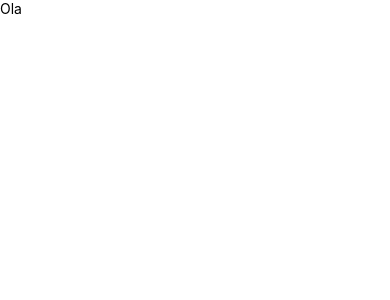
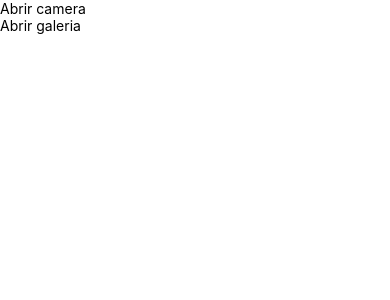
Before and after one commit to KristianKirschner/aprendizado-react-native, a React Native app: screen / in a window 390 px wide. Shown: the top 300 px of the page. Built offline with nearby package versions, Linux system fonts and the light colour scheme.

Commit message:
Buscando imagens da galeria

```diff
--- a/App.js
+++ b/App.js
@@ -1,9 +1,46 @@
-import { Text, View } from 'react-native';
+import { useState } from 'react';
+import { Image, Text, TouchableOpacity, View } from 'react-native';
+import { launchImageLibrary } from 'react-native-image-picker';
 
 export default function App() {
+  const [photo, setPhoto] = useState(null);
+
+  function openAlbum() {
+    const options = {
+      mediaType: 'photo',
+      quality: 1,
+      selectionLimit: 2,
+    };
+
+    launchImageLibrary(options, respose => {
+      if (respose.didCancel) {
+        console.log('CANCELADO');
+      }
+
+      console.log(respose.assets);
+      setPhoto(respose.assets[0].uri);
+    });
+  }
+
   return (
     <View>
-      <Text>Ola</Text>
+      <TouchableOpacity>
+        <Text>Abrir camera</Text>
+      </TouchableOpacity>
+
+      <TouchableOpacity onPress={openAlbum}>
+        <Text>Abrir galeria</Text>
+      </TouchableOpacity>
+      {photo !== null && (
+        <Image
+          style={{
+            width: '90%',
+            height: 300,
+            objectFit: 'cover',
+          }}
+          source={{ uri: photo }}
+        />
+      )}
     </View>
   );
 }
```
